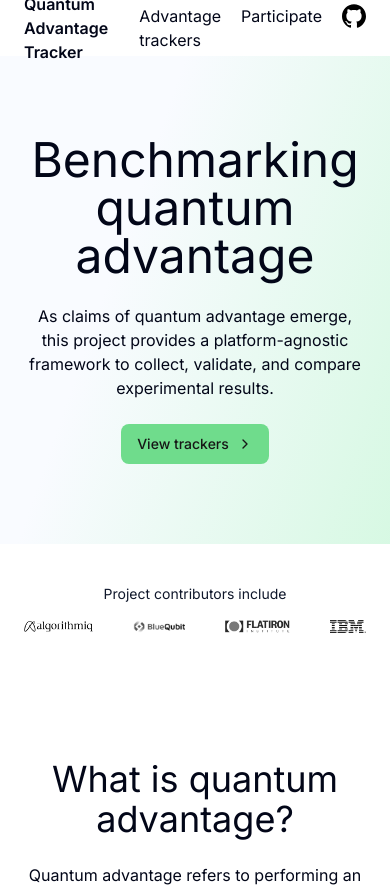
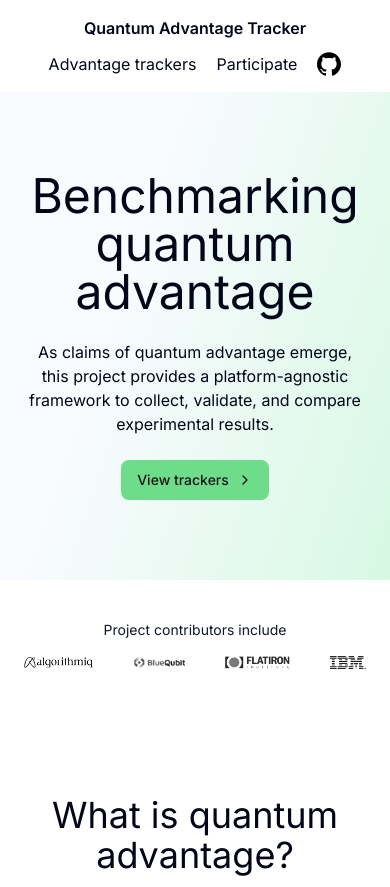
Before and after one commit to quantum-advantage-tracker/quantum-advantage-tracker.github.io, a Next.js app: page / in a window 390 px wide. Shown: the top 887 px of the page. Built offline with nearby package versions, Linux system fonts and the light colour scheme.

Commit message:
Update mobile header

```diff
--- a/src/app/layout.tsx
+++ b/src/app/layout.tsx
@@ -23,8 +23,8 @@
     <html lang="en">
       <body className={`${interSans.variable} font-sans antialiased`}>
         <header>
-          <nav className="h-14">
-            <div className="mx-auto flex h-full max-w-7xl flex-row items-center justify-between px-6">
+          <nav className="py-4">
+            <div className="mx-auto flex h-full max-w-7xl flex-col items-center justify-between gap-3 px-6 md:flex-row">
               <Link href="/" className="font-semibold">
                 Quantum Advantage Tracker
               </Link>
```
